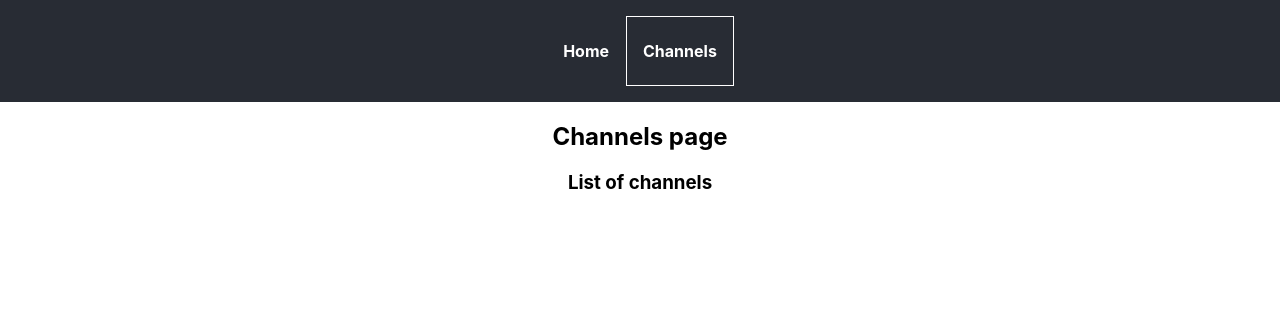
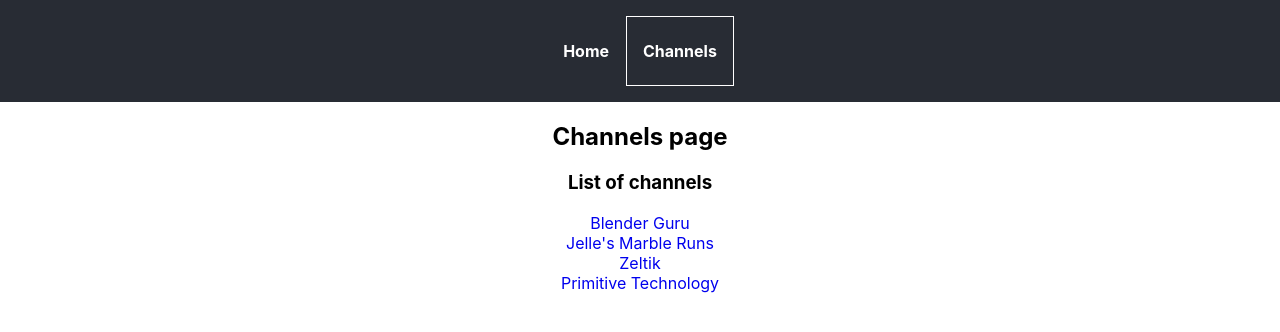
Before and after one commit to StevenC4/youtube-channel-downloader, a React (Create React App) app in the folder client/: page /channels in a window 1280 px wide. Shown: the top 332 px of the page. Built offline with nearby package versions, Linux system fonts and the light colour scheme.

Commit message:
Added hard-coded data for the channels

```diff
--- a/client/src/App.css
+++ b/client/src/App.css
@@ -13,40 +13,49 @@
   color: white;
 }
 
-.App nav {
+.App nav ul {
+  list-style: none;
+  margin: 0;
+  padding: 0;
+}
+
+.App nav ul li a {
+  text-decoration: none;
+  cursor: pointer;
+}
+
+.App .navBar {
   background-color: #282c34;
   color: #ffffff;
 }
 
-.App nav ul {
-  list-style: none;
+.App .navBar nav ul {
   margin: 0 auto;
   padding: 16px 0;
   display: flex;
   width: fit-content;
 }
 
-.App nav ul li {
+.App .navBar nav ul li {
   display: flex;
 }
 
-.App nav ul li a {
-  text-decoration: none;
+.App .navBar nav ul li a {
   color: #ffffff;
   font-weight: bold;
   padding: 24px 16px;
-  cursor: pointer;
   border: 1px solid transparent;
 }
 
-.App nav ul li a.activeLink {
+.App .navBar ul li a {
+  background-color: #282c34;
+  color: #ffffff;
+}
+
+.App .navBar nav ul li a.activeLink {
   border: 1px solid white;
 }
 
-.App nav ul li a:hover {
+.App .navBar nav ul li a:hover {
   background-color: #3f4550;
 }
-
-.App-link {
-  color: #61dafb;
-}
--- a/client/src/App.js
+++ b/client/src/App.js
@@ -6,6 +6,7 @@
   return (
     <div className="App">
       <BrowserRouter>
+        <div className='navBar'>
           <nav>
             <ul>
               <li>
@@ -16,6 +17,7 @@
               </li>
             </ul>
           </nav>
+        </div>
         <Route path='/' exact component={Index}/>
         <Route path='/channels' component={Channels}/>
       </BrowserRouter>
@@ -42,10 +44,27 @@
     );
 }
 
-function ChannelList() {
+const channelIds = [1, 3, 21, 13];
+const channels = {
+  1: {ytChannelId: 1, name: 'Blender Guru'},
+  3: {ytChannelId: 3, name: `Jelle's Marble Runs`},
+  13: {ytChannelId: 13, name: 'Primitive Technology'},
+  21: {ytChannelId: 21, name: 'Zeltik'}
+};
+
+function ChannelList({match}) {
   return (
     <div>
       <h3>List of channels</h3>
+      <nav>
+        <ul>
+          {channelIds.map(channelId =>
+            <li key={channelId}>
+              <NavLink to={`${match.url}/${channelId}`}>{channels[channelId].name}</NavLink>
+            </li>
+          )}
+        </ul>
+      </nav>
     </div>
   );
 }
@@ -54,7 +73,7 @@
   return (
     <div>
       <h3>Channel viewer: {match.params.id}</h3>
-      <p3>Video list</p3>
+      <h3>Video list</h3>
     </div>
   );
 }
```
Lines whose indentation alone changed are shown as unchanged.
